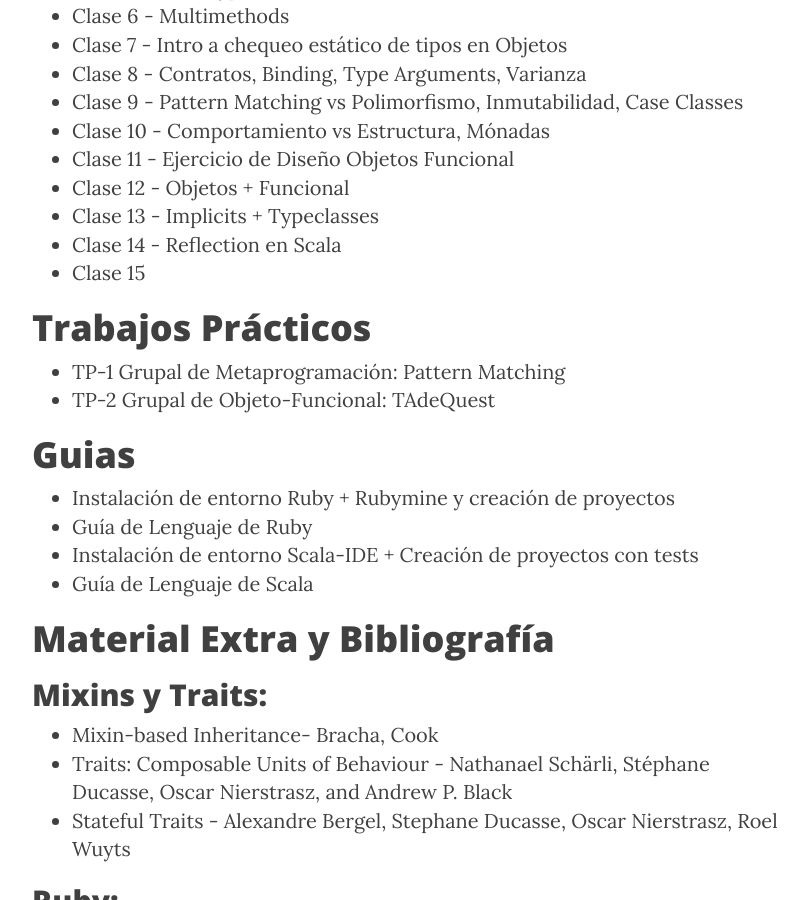
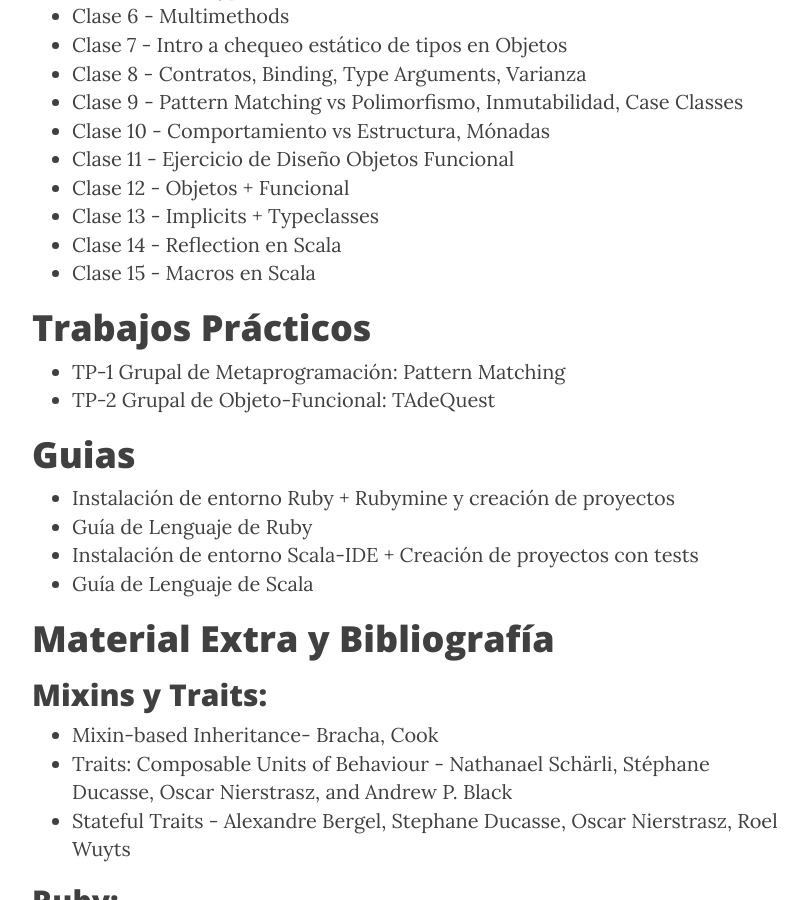
Before and after one commit to tadp-utn-frba/tadp-utn-frba.github.io, a Jekyll site: the page built from material.md, in a window 1280 px wide and 900 px high, scrolled down 682 px. Shown: the whole window, without its empty margins (233-1040 px from the left). Built offline with Jekyll 4.4.1, drawn with Linux system fonts in a browser that asks for light colours; nearby versions of some CDN libraries.

Commit message:
Adds link to clase 15's script

```diff
--- a/material.md
+++ b/material.md
@@ -20,7 +20,7 @@ permalink: /material/
 * [Clase 12 - Objetos + Funcional](/scripts/clase_12/)
 * [Clase 13 - Implicits + Typeclasses](https://docs.google.com/document/d/1k5pbZdXZs_RNJgMIBH0JyoCcncEFkB3ks7y_JSVTpZY/pub)
 * [Clase 14 - Reflection en Scala](https://docs.google.com/document/d/1s9NhfG0_mD0w0Hp29QWOpd8KtXyGS2bUipAkuSP34tc/pub)
-* Clase 15
+* [Clase 15 - Macros en Scala](/scripts/clase_15/)
 
 # Trabajos Prácticos
 * [TP-1 Grupal de Metaprogramación: Pattern Matching](https://docs.google.com/document/d/1PTUz1gFQ5L20SCteoBOIk9uOAPM_pWfyuJonsCAUsSQ/edit?usp=sharing)
```
